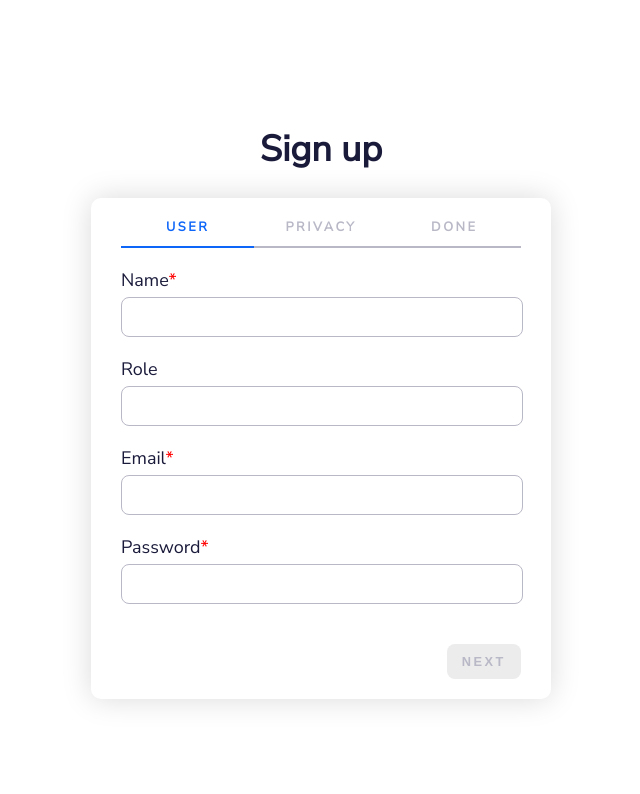
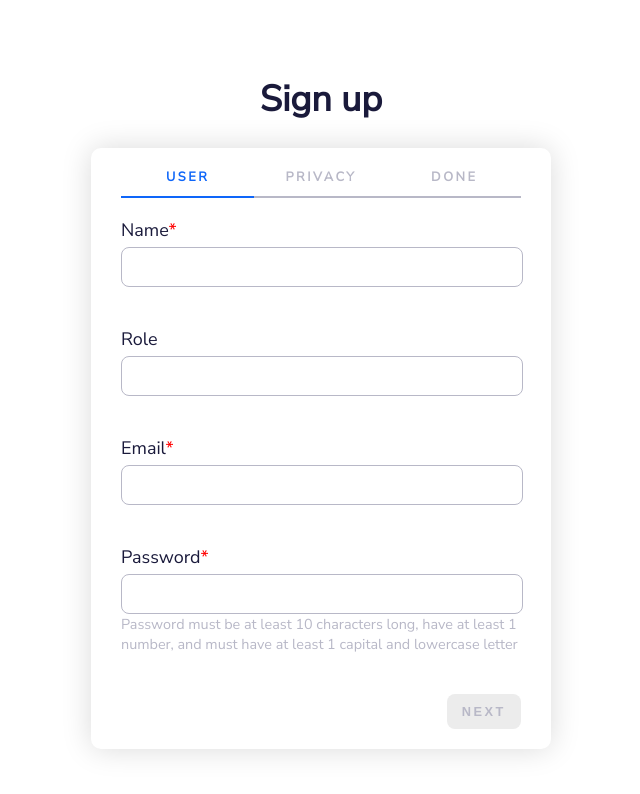
Before and after one commit to JulianRSmith/tray_io_form, a React (Create React App) app: page / in a window 1280 px wide. Shown: the top 794 px of the page, without its empty margins (319-959 px from the left). Built offline with nearby package versions, Linux system fonts and the light colour scheme.

Commit message:
Added form validation

```diff
--- a/src/css/App.css
+++ b/src/css/App.css
@@ -40,4 +40,14 @@
     font-size: 0.8rem;
     outline: none;
     cursor: pointer;
+    transition: all 0.3s ease;
 }
+.page-btn.valid {
+    background-color: #0e66f9;
+    color: #fff;
+}
+.page-btn.valid:hover {
+    -webkit-box-shadow: 0px 0px 5px 0px rgba(14, 100, 249, 0.5);
+    -moz-box-shadow: 0px 0px 5px 0px rgba(14, 100, 249, 0.5);
+    box-shadow: 0px 0px 5px 0px rgba(14, 100, 249, 0.5);
+}
--- a/src/css/User.css
+++ b/src/css/User.css
@@ -19,4 +19,22 @@
 }
 .page.user .input-field input:focus {
     border-color: #0e66f9;
+    -webkit-box-shadow: 0px 0px 5px 0px rgba(14, 100, 249, 0.2);
+    -moz-box-shadow: 0px 0px 5px 0px rgba(14, 100, 249, 0.2);
+    box-shadow: 0px 0px 5px 0px rgba(14, 100, 249, 0.2);
 }
+.error-area {
+    min-height: 20px;
+}
+.error {
+    visibility: hidden;
+    color: red;
+    font-size: 0.9rem;
+}
+.error.show,
+.page.user .input-field input[name="password"] + .error-area .error {
+    visibility: visible;
+}
+.page.user .input-field input[name="password"] + .error-area .error:not(.show) {
+    color: #b8b8c7;
+}
--- a/src/js/App.js
+++ b/src/js/App.js
@@ -18,7 +18,43 @@ class App extends Component {
         email: "",
         password: "",
         updatesPrimary: true,
-        updatedThird: false
+        updatedThird: false,
+        inputsValid: {
+            name: false,
+            email: false,
+            password: false
+        }
+    };
+
+    // Function which determins if the form is valid or not
+    formValid = () =>
+        this.state.inputsValid.name &&
+        this.state.inputsValid.email &&
+        this.state.inputsValid.password;
+
+    // Function which validates the required inputs
+    validateInput = (name, value) => {
+        let errors = this.state.inputsValid;
+        // RFC 2822 email validation -  matches "99.99% of all email addresses in actual use today.". Source = https://www.regular-expressions.info/email.html
+        const validEmail = RegExp(
+            /[a-z0-9!#$%&'*+/=?^_`{|}~-]+(?:\.[a-z0-9!#$%&'*+/=?^_`{|}~-]+)*@(?:[a-z0-9](?:[a-z0-9-]*[a-z0-9])?\.)+[a-z0-9](?:[a-z0-9-]*[a-z0-9])?/
+        );
+        // If password has 1 number, 1 lowercase letter, 1 uppercase letter
+        const validPassword = RegExp(/^(?=.*\d)(?=.*[a-z])(?=.*[A-Z]).*/g);
+
+        switch (name) {
+            case "name":
+                errors.name = value.length > 0;
+                break;
+            case "email":
+                errors.email = validEmail.test(value);
+                break;
+            case "password":
+                errors.password = value.length > 9 && validPassword.test(value);
+                break;
+            default:
+                break;
+        }
     };
 
     // Calls when an input's value has changed
@@ -30,6 +66,10 @@ class App extends Component {
             target.type === "checkbox" ? target.checked : target.value;
         // Get the input's name
         const name = target.name;
+
+        // Validation
+        this.validateInput(name, value);
+
         // Update the corresponding input's state with the new value
         this.setState({
             [name]: value
@@ -38,6 +78,10 @@ class App extends Component {
 
     // Calls when the form is submited
     handleSubmit = e => {
+        // Prevent page from reloading
+        e.preventDefault();
+        // Is the form valid?
+        if (this.formValid()) {
             // Next page
             this.nextPage(e, "privacy", "done");
             // Get state of inputs
@@ -60,6 +104,7 @@ class App extends Component {
             };
             // Output object to console as JSON
             console.log(JSON.stringify(formData));
+        }
     };
 
     nextPage = (e, currentPage, nextPage) => {
@@ -83,12 +128,18 @@ class App extends Component {
                 <div className="form-area">
                     {/* Show Page Display */}
                     <PageDisplay pages={this.state.pages} />
-                    <form className="form" onSubmit={this.handleSubmit}>
+                    <form
+                        className="form"
+                        onSubmit={this.handleSubmit}
+                        noValidate
+                    >
                         {/* Display "User" Page */}
                         {this.state.pages.user && (
                             <User
                                 handleChange={this.handleChange}
                                 nextPage={this.nextPage}
+                                errors={this.state.inputsValid}
+                                noErrors={this.formValid()}
                             />
                         )}
                         {/* Display "Privacy" Page */}
--- a/src/js/User.js
+++ b/src/js/User.js
@@ -1,7 +1,19 @@
-import React from "react";
+import React, { Component } from "react";
 import "../css/User.css";
 
-function InputField({ name, type, text, required, change }) {
+class InputField extends Component {
+    state = {
+        clicked: false
+    };
+
+    // Update the state to display the error message once the field has changed value
+    showError = () => {
+        this.setState({ clicked: true });
+    };
+
+    render() {
+        // Streamline the props variables
+        const { name, type, text, required, errors, change } = this.props;
         return (
             <div className="input-field">
                 <label>
@@ -11,20 +23,66 @@ function InputField({ name, type, text, required, change }) {
                         name={name}
                         type={type}
                         required={required}
-                    onChange={change}
+                        onChange={e => {
+                            this.showError();
+                            change(e);
+                        }}
+                        noValidate
                     ></input>
+                    <div className="error-area">
+                        {errors && (
+                            <div
+                                className={`error${
+                                    this.state.clicked && !errors.valid
+                                        ? " show"
+                                        : ""
+                                }`}
+                            >
+                                {errors.text}
+                            </div>
+                        )}
+                    </div>
                 </label>
             </div>
         );
     }
+}
 
-function User({ handleChange, nextPage }) {
+function User({ handleChange, nextPage, errors, noErrors }) {
     // Generate an array of all the required inputs
     const inputsData = [
-        { name: "name", type: "text", text: "Name", required: true },
+        {
+            name: "name",
+            type: "text",
+            text: "Name",
+            required: true,
+            error: {
+                valid: errors.name,
+                text: "Please enter your name"
+            }
+        },
         { name: "role", type: "text", text: "Role", required: false },
-        { name: "email", type: "email", text: "Email", required: true },
-        { name: "password", type: "password", text: "Password", required: true }
+        {
+            name: "email",
+            type: "email",
+            text: "Email",
+            required: true,
+            error: {
+                valid: errors.email,
+                text: "Please enter a valid email"
+            }
+        },
+        {
+            name: "password",
+            type: "password",
+            text: "Password",
+            required: true,
+            error: {
+                valid: errors.password,
+                text:
+                    "Password must be at least 10 characters long, have at least 1 number, and must have at least 1 capital and lowercase letter"
+            }
+        }
     ];
     // Map over the array and for each item in the array create an input
     const inputs = inputsData.map((input, i) => (
@@ -34,6 +92,7 @@ function User({ handleChange, nextPage }) {
             type={input.type}
             text={input.text}
             required={input.required}
+            errors={input.error}
             change={handleChange}
         />
     ));
@@ -42,8 +101,8 @@ function User({ handleChange, nextPage }) {
             {inputs}
             <div className="page-btn-area">
                 <button
-                    className="page-btn"
-                    onClick={e => nextPage(e, "user", "privacy")}
+                    className={`page-btn${noErrors ? " valid" : ""}`}
+                    onClick={e => noErrors && nextPage(e, "user", "privacy")}
                 >
                     Next
                 </button>
```
Lines whose indentation alone changed are shown as unchanged.
